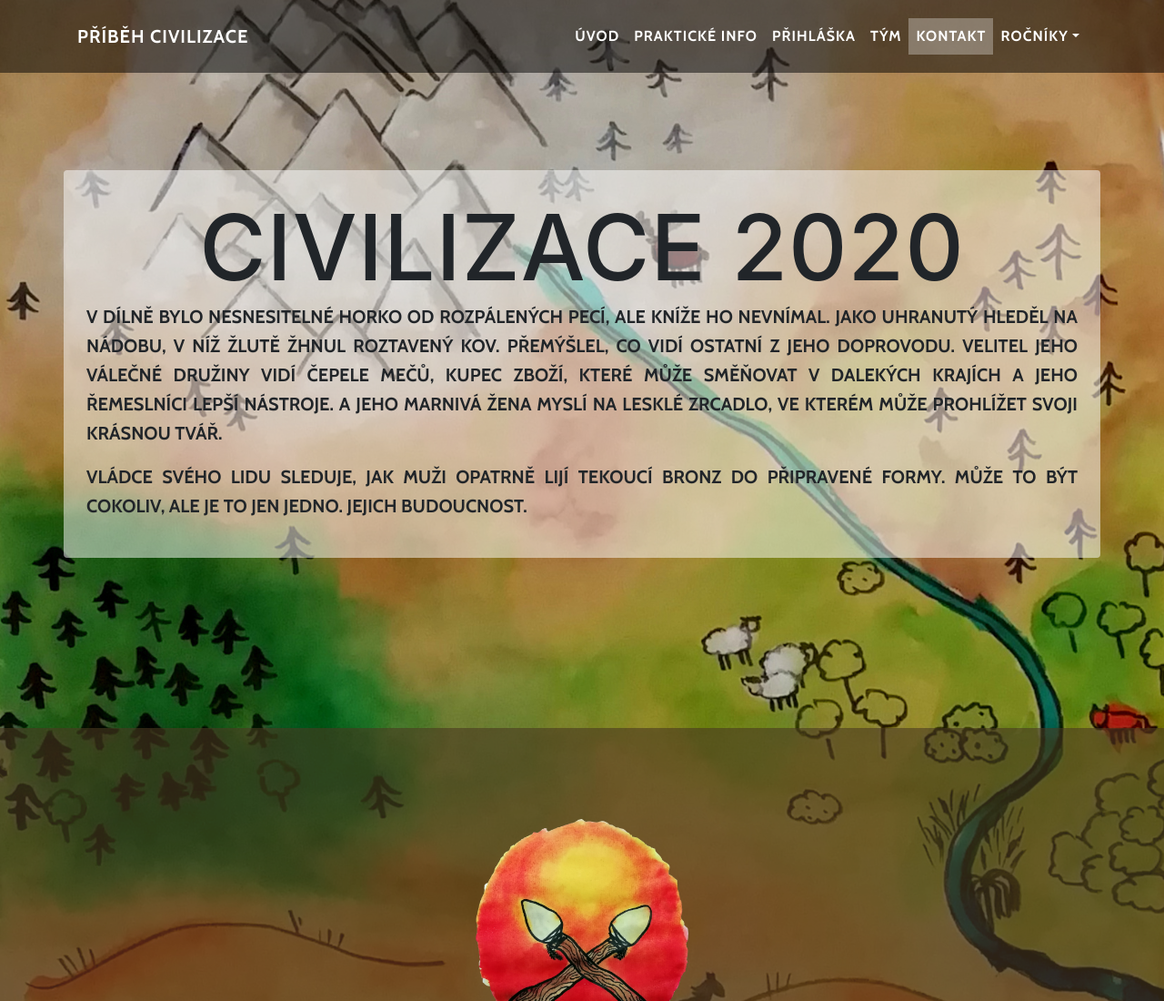
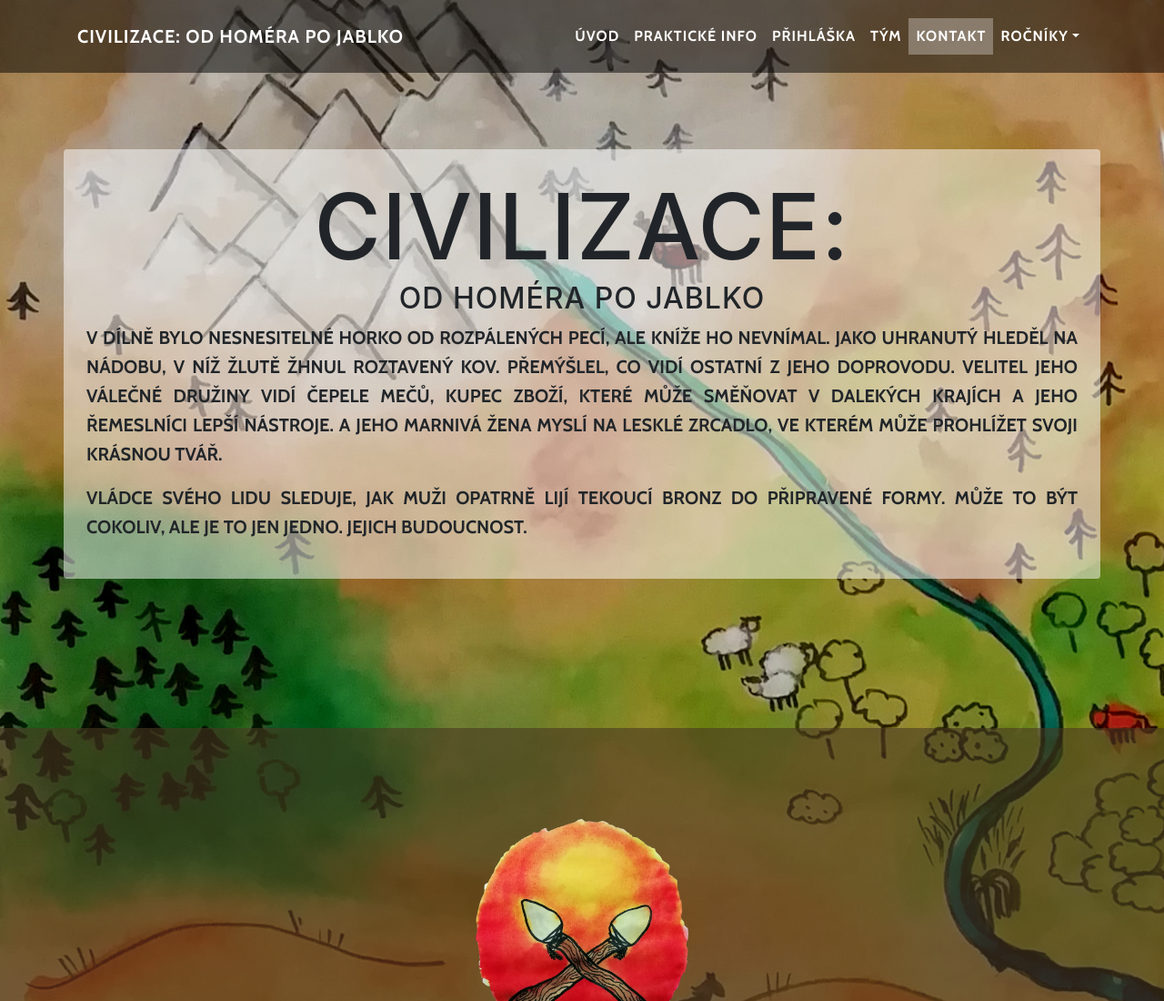
Before and after one commit to InstruktoriBrno/pratelstvi-web, a website with bundled scripts: page index.html in a window 1280 px wide. Shown: the top 1100 px of the page at 91% size. Built offline with nearby package versions, Linux system fonts and the light colour scheme; files whose address does not match are found by name.

Commit message:
Unify titles

```diff
--- a/index.html
+++ b/index.html
@@ -8,7 +8,7 @@
     <meta name="description" content="">
     <meta name="author" content="">
 
-    <title>Civilizace</title>
+    <title>Civilizace: Od Homéra po jablko</title>
 
     <!-- Bootstrap core CSS -->
     <link href="vendor/bootstrap/css/bootstrap.min.css" rel="stylesheet">
@@ -28,7 +28,7 @@
     <!-- Navigation -->
     <nav class="navbar navbar-expand-lg navbar-light fixed-top" id="mainNav">
         <div class="container">
-            <a class="navbar-brand js-scroll-trigger" href="#page-top">Příběh civilizace</a>
+            <a class="navbar-brand js-scroll-trigger" href="#page-top">Civilizace: Od Homéra po jablko</a>
             <button class="navbar-toggler navbar-toggler-right" type="button" data-toggle="collapse" data-target="#navbarResponsive" aria-controls="navbarResponsive" aria-expanded="false" aria-label="Toggle navigation">
           Menu
           <i class="fa fa-bars"></i>
@@ -65,7 +65,8 @@
             <div class="container">
                 <div class="row">
                     <div class="col-lg-12 mx-auto brand-background">
-                        <h1 class="brand-heading">Civilizace 2020</h1>
+                        <h1 class="brand-heading">Civilizace:</h1>
+                        <h2>Od Homéra po jablko</h2>
                         <p class="intro-text">
                             V dílně bylo nesnesitelné horko od rozpálených pecí, ale kníže ho nevnímal.
                             Jako uhranutý hleděl na nádobu, v níž žlutě žhnul roztavený kov.
--- a/years.json
+++ b/years.json
@@ -1,4 +1,4 @@
 {
-    "2019 - Civilizace 1": "/older/2019",
-    "2020 - Civilizace 2 (aktuální)": "/"
+    "2019: Příběh civilizace": "/older/2019",
+    "2020: Od Homéra po jablko (aktuální)": "/"
 }
```
